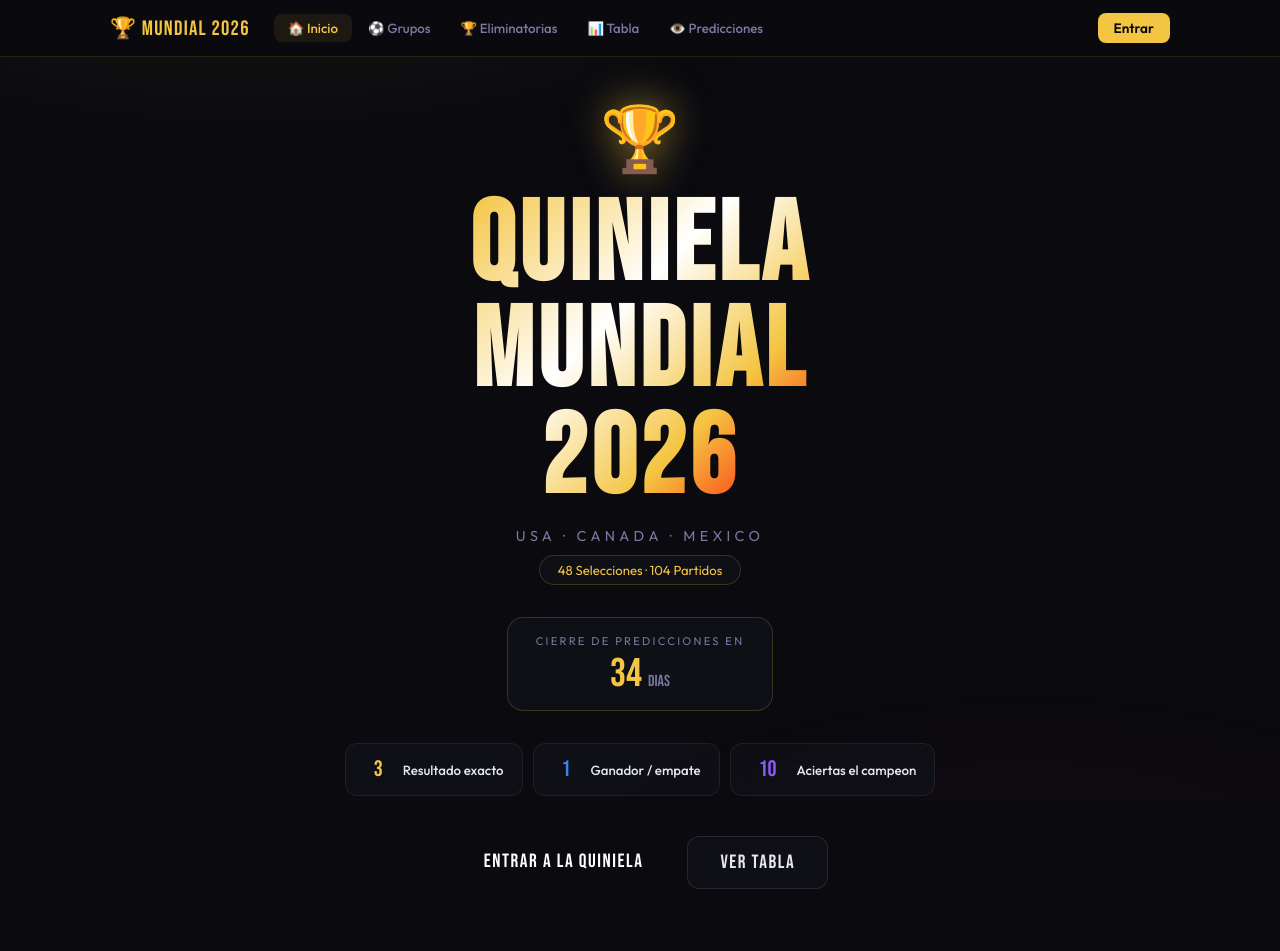
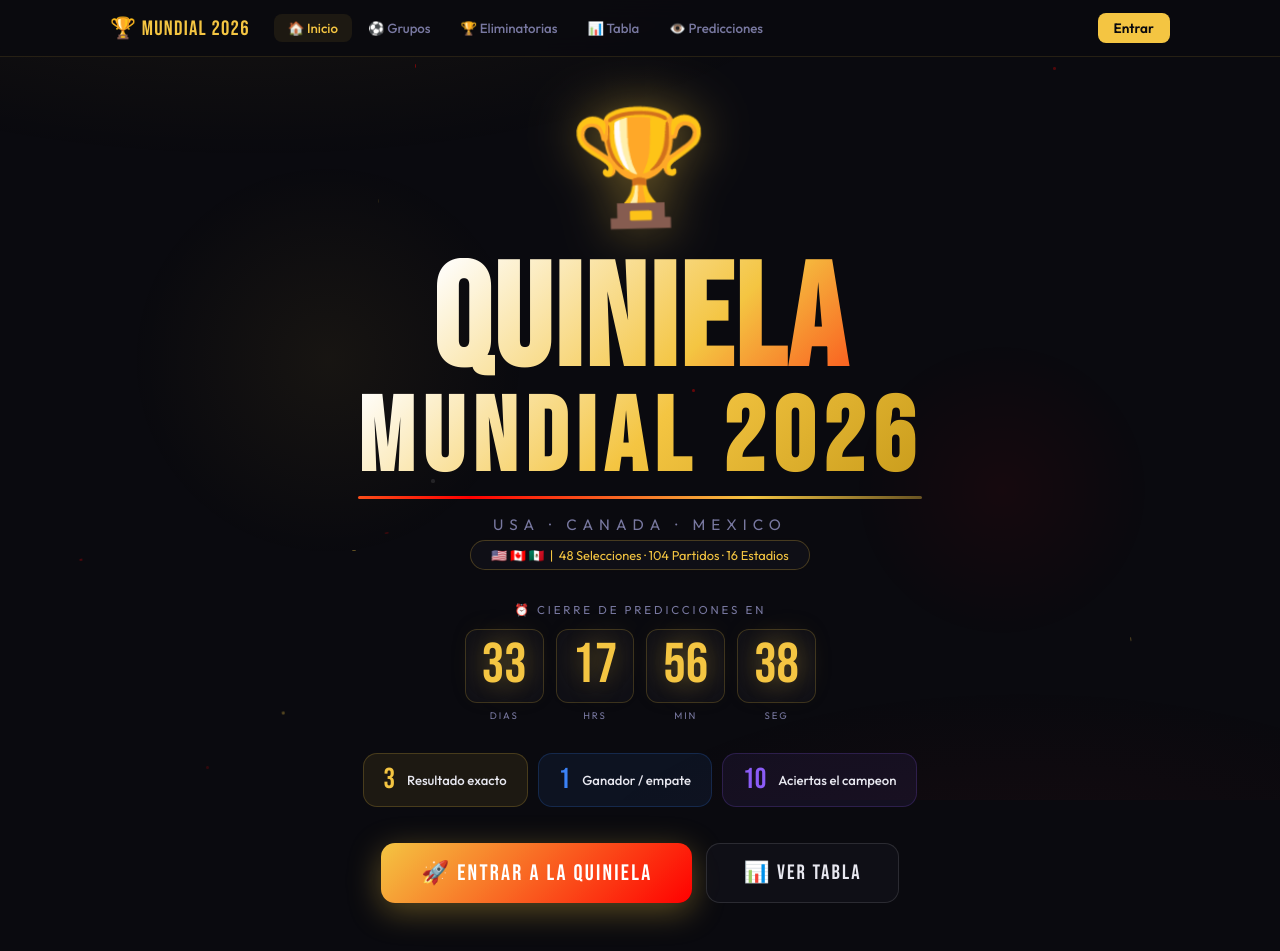
Before and after one commit to Procim18/quiniela-mundial-2026, a Next.js app: page / in a window 1280 px wide. Shown: the top 951 px of the page. Before the commit the page ends 929 px from the top, so only its background shows below. Built offline with nearby package versions, Linux system fonts and the light colour scheme.

Commit message:
Home: animaciones cinematograficas

```diff
--- a/src/app/page.tsx
+++ b/src/app/page.tsx
@@ -1,76 +1,247 @@
 'use client'
 import Link from 'next/link'
-import Deadlines from '@/components/Deadlines'
 import { useAuth } from '@/lib/auth-context'
-import { DEADLINE } from '@/lib/data'
+import { DEADLINES } from '@/lib/data'
+import { useEffect, useState, useRef } from 'react'
+
+function CountdownTimer({ target }: { target: Date }) {
+  const [diff, setDiff] = useState(0)
+  useEffect(() => {
+    const update = () => setDiff(Math.max(0, target.getTime() - Date.now()))
+    update()
+    const t = setInterval(update, 1000)
+    return () => clearInterval(t)
+  }, [target])
+  const d = Math.floor(diff / 86400000)
+  const h = Math.floor((diff % 86400000) / 3600000)
+  const m = Math.floor((diff % 3600000) / 60000)
+  const s = Math.floor((diff % 60000) / 1000)
+  return (
+    <div style={{ display: 'flex', gap: 12, justifyContent: 'center' }}>
+      {[{ v: d, l: 'DIAS' }, { v: h, l: 'HRS' }, { v: m, l: 'MIN' }, { v: s, l: 'SEG' }].map(({ v, l }) => (
+        <div key={l} style={{ textAlign: 'center' }}>
+          <div style={{ fontFamily: "'Bebas Neue', sans-serif", fontSize: 'clamp(2rem, 6vw, 3.5rem)', color: 'var(--gold)', lineHeight: 1, textShadow: '0 0 30px rgba(244,197,66,0.5)', minWidth: 64, background: 'rgba(17,17,24,0.8)', borderRadius: 12, padding: '8px 16px', border: '1px solid rgba(244,197,66,0.2)' }}>
+            {String(v).padStart(2, '0')}
+          </div>
+          <div style={{ fontSize: '0.6rem', color: 'var(--muted)', letterSpacing: '0.2em', marginTop: 6 }}>{l}</div>
+        </div>
+      ))}
+    </div>
+  )
+}
+
+function Particles() {
+  return (
+    <div style={{ position: 'fixed', inset: 0, pointerEvents: 'none', zIndex: 0, overflow: 'hidden' }}>
+      {Array.from({ length: 20 }).map((_, i) => (
+        <div key={i} style={{
+          position: 'absolute',
+          width: Math.random() * 3 + 1 + 'px',
+          height: Math.random() * 3 + 1 + 'px',
+          background: i % 3 === 0 ? 'var(--gold)' : i % 3 === 1 ? '#FF0000' : '#fff',
+          borderRadius: '50%',
+          left: Math.random() * 100 + '%',
+          top: Math.random() * 100 + '%',
+          opacity: Math.random() * 0.4 + 0.1,
+          animation: `floatUp ${Math.random() * 10 + 8}s linear ${Math.random() * 8}s infinite`,
+        }} />
+      ))}
+      <style>{`
+        @keyframes floatUp {
+          0% { transform: translateY(100vh) rotate(0deg); opacity: 0; }
+          10% { opacity: 0.4; }
+          90% { opacity: 0.2; }
+          100% { transform: translateY(-10vh) rotate(720deg); opacity: 0; }
+        }
+        @keyframes gradientShift {
+          0%, 100% { background-position: 0% 50%; }
+          50% { background-position: 100% 50%; }
+        }
+        @keyframes glowPulse {
+          0%, 100% { text-shadow: 0 0 20px rgba(244,197,66,0.3), 0 0 40px rgba(244,197,66,0.1); }
+          50% { text-shadow: 0 0 40px rgba(244,197,66,0.6), 0 0 80px rgba(244,197,66,0.3), 0 0 120px rgba(255,0,0,0.2); }
+        }
+        @keyframes slideUp {
+          from { opacity: 0; transform: translateY(40px); }
+          to { opacity: 1; transform: translateY(0); }
+        }
+        @keyframes scaleIn {
+          from { opacity: 0; transform: scale(0.8); }
+          to { opacity: 1; transform: scale(1); }
+        }
+        @keyframes borderGlow {
+          0%, 100% { border-color: rgba(244,197,66,0.2); box-shadow: 0 0 0 0 rgba(244,197,66,0); }
+          50% { border-color: rgba(244,197,66,0.5); box-shadow: 0 0 20px 2px rgba(244,197,66,0.15); }
+        }
+        @keyframes trophyBounce {
+          0%, 100% { transform: translateY(0) rotate(-2deg); filter: drop-shadow(0 0 20px rgba(244,197,66,0.4)); }
+          25% { transform: translateY(-12px) rotate(2deg); filter: drop-shadow(0 0 40px rgba(244,197,66,0.7)); }
+          75% { transform: translateY(-6px) rotate(-1deg); filter: drop-shadow(0 0 30px rgba(244,197,66,0.5)); }
+        }
+        @keyframes nikeStripe {
+          0% { background-position: 200% 0; }
+          100% { background-position: -200% 0; }
+        }
+      `}</style>
+    </div>
+  )
+}
 
 export default function HomePage() {
   const { player } = useAuth()
-  const daysLeft = Math.max(0, Math.ceil((DEADLINE.getTime() - Date.now()) / 86400000))
+  const [visible, setVisible] = useState(false)
+  const daysLeft = Math.max(0, Math.ceil((DEADLINES.grupos.getTime() - Date.now()) / 86400000))
+  const isPast = Date.now() > DEADLINES.grupos.getTime()
+
+  useEffect(() => {
+    setTimeout(() => setVisible(true), 100)
+  }, [])
 
   return (
-    <div style={{ minHeight: '90vh', display: 'flex', flexDirection: 'column', alignItems: 'center', justifyContent: 'center', padding: '40px 20px', textAlign: 'center' }}>
+    <div style={{ minHeight: '92vh', display: 'flex', flexDirection: 'column', alignItems: 'center', justifyContent: 'center', padding: '40px 20px', textAlign: 'center', position: 'relative', overflow: 'hidden' }}>
+      <Particles />
 
-      <div style={{ fontSize: '4rem', animation: 'float 3s ease-in-out infinite', marginBottom: 16, filter: 'drop-shadow(0 0 20px rgba(244,197,66,0.6))' }}>🏆</div>
+      {/* Glow orbs */}
+      <div style={{ position: 'fixed', top: '20%', left: '10%', width: 400, height: 400, background: 'radial-gradient(circle, rgba(244,197,66,0.06) 0%, transparent 70%)', borderRadius: '50%', pointerEvents: 'none', animation: 'glowPulse 4s ease-in-out infinite' }} />
+      <div style={{ position: 'fixed', bottom: '20%', right: '10%', width: 300, height: 300, background: 'radial-gradient(circle, rgba(255,0,0,0.05) 0%, transparent 70%)', borderRadius: '50%', pointerEvents: 'none', animation: 'glowPulse 5s ease-in-out 1s infinite' }} />
 
+      <div style={{ position: 'relative', zIndex: 1, opacity: visible ? 1 : 0, transition: 'opacity 0.8s ease' }}>
+
+        {/* Trophy */}
+        <div style={{ fontSize: 'clamp(4rem, 10vw, 7rem)', animation: 'trophyBounce 3s ease-in-out infinite', marginBottom: 20, display: 'inline-block' }}>🏆</div>
+
+        {/* Title */}
+        <div style={{ animation: 'slideUp 0.8s ease 0.2s both' }}>
           <h1 style={{
             fontFamily: "'Bebas Neue', sans-serif",
-        fontSize: 'clamp(3.5rem, 12vw, 7rem)',
-        letterSpacing: '0.04em',
-        background: 'linear-gradient(135deg, #F4C542 0%, #fff 40%, #F4C542 70%, #FF0000 100%)',
+            fontSize: 'clamp(4rem, 14vw, 9rem)',
+            letterSpacing: '0.02em',
+            background: 'linear-gradient(135deg, #C89B1A 0%, #F4C542 25%, #fff 50%, #F4C542 75%, #FF0000 100%)',
+            backgroundSize: '200% 200%',
             WebkitBackgroundClip: 'text', WebkitTextFillColor: 'transparent',
-        backgroundClip: 'text', lineHeight: 0.95, marginBottom: 14,
+            backgroundClip: 'text', lineHeight: 0.9, marginBottom: 0,
+            animation: 'gradientShift 4s ease infinite',
           }}>
-        Quiniela<br />Mundial<br />2026
+            QUINIELA
           </h1>
+          <h1 style={{
+            fontFamily: "'Bebas Neue', sans-serif",
+            fontSize: 'clamp(3rem, 10vw, 6.5rem)',
+            letterSpacing: '0.08em',
+            background: 'linear-gradient(135deg, #fff 0%, #F4C542 50%, #C89B1A 100%)',
+            WebkitBackgroundClip: 'text', WebkitTextFillColor: 'transparent',
+            backgroundClip: 'text', lineHeight: 1, marginBottom: 4,
+          }}>
+            MUNDIAL 2026
+          </h1>
+        </div>
 
-      <p style={{ color: 'var(--muted)', fontSize: '0.9rem', letterSpacing: '0.3em', textTransform: 'uppercase', marginBottom: 10 }}>
+        {/* Stripe */}
+        <div style={{ height: 3, background: 'linear-gradient(90deg, transparent, var(--gold), #FF0000, var(--gold), transparent)', backgroundSize: '200% 100%', animation: 'nikeStripe 2s linear infinite', marginBottom: 16, borderRadius: 2 }} />
+
+        {/* Subtitle */}
+        <div style={{ animation: 'slideUp 0.8s ease 0.4s both' }}>
+          <p style={{ color: 'var(--muted)', fontSize: 'clamp(0.75rem, 2vw, 0.95rem)', letterSpacing: '0.4em', textTransform: 'uppercase', marginBottom: 6 }}>
             USA · Canada · Mexico
           </p>
-
-      <div style={{ display: 'inline-flex', gap: 8, alignItems: 'center', background: 'rgba(17,17,24,0.8)', border: '1px solid rgba(244,197,66,0.2)', borderRadius: 100, padding: '6px 18px', fontSize: '0.82rem', color: 'var(--gold)', marginBottom: 32, backdropFilter: 'blur(10px)' }}>
-        48 Selecciones · 104 Partidos
+          <div style={{ display: 'inline-flex', gap: 8, alignItems: 'center', background: 'rgba(17,17,24,0.8)', border: '1px solid rgba(244,197,66,0.2)', borderRadius: 100, padding: '6px 20px', fontSize: '0.8rem', color: 'var(--gold)', marginBottom: 32, backdropFilter: 'blur(10px)', animation: 'borderGlow 3s ease-in-out infinite' }}>
+            🇺🇸 🇨🇦 🇲🇽 &nbsp;|&nbsp; 48 Selecciones · 104 Partidos · 16 Estadios
+          </div>
         </div>
 
-      {daysLeft > 0 && (
-        <div style={{ marginBottom: 32, background: 'rgba(17,17,24,0.8)', border: '1px solid rgba(244,197,66,0.2)', borderRadius: 16, padding: '16px 28px', backdropFilter: 'blur(10px)' }}>
-          <div style={{ fontSize: '0.7rem', color: 'var(--muted)', letterSpacing: '0.2em', textTransform: 'uppercase', marginBottom: 6 }}>Cierre de predicciones en</div>
-          <div style={{ fontFamily: "'Bebas Neue', sans-serif", fontSize: '2.5rem', color: 'var(--gold)', lineHeight: 1 }}>{daysLeft}<span style={{ fontSize: '1rem', marginLeft: 6, color: 'var(--muted)' }}>dias</span></div>
+        {/* Countdown */}
+        {!isPast && (
+          <div style={{ marginBottom: 32, animation: 'scaleIn 0.8s ease 0.6s both' }}>
+            <p style={{ fontSize: '0.72rem', color: 'var(--muted)', letterSpacing: '0.25em', textTransform: 'uppercase', marginBottom: 12 }}>
+              ⏰ Cierre de predicciones en
+            </p>
+            <CountdownTimer target={DEADLINES.grupos} />
           </div>
         )}
 
-      <div style={{ display: 'flex', flexWrap: 'wrap', gap: 10, justifyContent: 'center', marginBottom: 40 }}>
+        {/* Scoring cards */}
+        <div style={{ display: 'flex', flexWrap: 'wrap', gap: 10, justifyContent: 'center', marginBottom: 36, animation: 'slideUp 0.8s ease 0.8s both' }}>
           {[
-          { pts: '3', label: 'Resultado exacto', color: 'var(--gold)' },
-          { pts: '1', label: 'Ganador / empate', color: 'var(--blue)' },
-          { pts: '10', label: 'Aciertas el campeon', color: 'var(--purple)' },
+            { pts: '3', label: 'Resultado exacto', color: 'var(--gold)', bg: 'rgba(244,197,66,0.08)', border: 'rgba(244,197,66,0.2)' },
+            { pts: '1', label: 'Ganador / empate', color: 'var(--blue)', bg: 'rgba(59,130,246,0.08)', border: 'rgba(59,130,246,0.2)' },
+            { pts: '10', label: 'Aciertas el campeon', color: 'var(--purple)', bg: 'rgba(139,92,246,0.08)', border: 'rgba(139,92,246,0.2)' },
           ].map(s => (
-          <div key={s.pts} style={{ background: 'rgba(17,17,24,0.8)', border: '1px solid rgba(255,255,255,0.07)', borderRadius: 12, padding: '10px 18px', display: 'flex', alignItems: 'center', gap: 10, backdropFilter: 'blur(10px)' }}>
-            <span style={{ fontFamily: "'Bebas Neue', sans-serif", fontSize: '1.4rem', color: s.color, background: s.color + '18', borderRadius: 8, padding: '2px 10px' }}>{s.pts}</span>
-            <span style={{ fontSize: '0.83rem', fontWeight: 500 }}>{s.label}</span>
+            <div key={s.pts} style={{ background: s.bg, border: '1px solid ' + s.border, borderRadius: 14, padding: '12px 20px', display: 'flex', alignItems: 'center', gap: 12, backdropFilter: 'blur(10px)', transition: 'transform 0.2s', cursor: 'default' }}
+              onMouseEnter={e => (e.currentTarget.style.transform = 'translateY(-3px)')}
+              onMouseLeave={e => (e.currentTarget.style.transform = 'translateY(0)')}>
+              <span style={{ fontFamily: "'Bebas Neue', sans-serif", fontSize: '1.8rem', color: s.color, lineHeight: 1 }}>{s.pts}</span>
+              <span style={{ fontSize: '0.82rem', fontWeight: 500, color: 'var(--text)' }}>{s.label}</span>
             </div>
           ))}
         </div>
 
+        {/* CTA Buttons */}
+        <div style={{ display: 'flex', gap: 14, flexWrap: 'wrap', justifyContent: 'center', animation: 'slideUp 0.8s ease 1s both' }}>
           {player ? (
-        <div style={{ display: 'flex', gap: 12, flexWrap: 'wrap', justifyContent: 'center' }}>
-          <Link href="/grupos" style={{ background: 'linear-gradient(135deg, var(--gold), var(--nike-red))', color: '#fff', borderRadius: 12, padding: '14px 32px', fontFamily: "'Bebas Neue', sans-serif", fontSize: '1.2rem', letterSpacing: '0.08em' }}>
-            Ir a Grupos
+            <>
+              <Link href="/grupos" style={{
+                background: 'linear-gradient(135deg, var(--gold), #FF0000)',
+                color: '#fff', borderRadius: 14, padding: '16px 36px',
+                fontFamily: "'Bebas Neue', sans-serif", fontSize: '1.3rem', letterSpacing: '0.1em',
+                boxShadow: '0 8px 32px rgba(244,197,66,0.3), 0 0 0 1px rgba(244,197,66,0.2)',
+                transition: 'all 0.2s', display: 'inline-block',
+              }}
+                onMouseEnter={e => { (e.currentTarget as HTMLElement).style.transform = 'translateY(-3px)'; (e.currentTarget as HTMLElement).style.boxShadow = '0 12px 40px rgba(244,197,66,0.45), 0 0 0 1px rgba(244,197,66,0.3)' }}
+                onMouseLeave={e => { (e.currentTarget as HTMLElement).style.transform = 'translateY(0)'; (e.currentTarget as HTMLElement).style.boxShadow = '0 8px 32px rgba(244,197,66,0.3), 0 0 0 1px rgba(244,197,66,0.2)' }}>
+                ⚽ Mis Predicciones
               </Link>
-          <Link href="/eliminatorias" style={{ background: 'rgba(17,17,24,0.8)', border: '1px solid rgba(255,255,255,0.1)', color: 'var(--text)', borderRadius: 12, padding: '14px 32px', fontFamily: "'Bebas Neue', sans-serif", fontSize: '1.2rem', letterSpacing: '0.08em', backdropFilter: 'blur(10px)' }}>
-            Eliminatorias
+              <Link href="/clasificacion" style={{
+                background: 'rgba(17,17,24,0.8)', border: '1px solid rgba(255,255,255,0.12)',
+                color: 'var(--text)', borderRadius: 14, padding: '16px 36px',
+                fontFamily: "'Bebas Neue', sans-serif", fontSize: '1.3rem', letterSpacing: '0.1em',
+                backdropFilter: 'blur(10px)', transition: 'all 0.2s', display: 'inline-block',
+              }}
+                onMouseEnter={e => { (e.currentTarget as HTMLElement).style.transform = 'translateY(-3px)'; (e.currentTarget as HTMLElement).style.borderColor = 'rgba(244,197,66,0.3)' }}
+                onMouseLeave={e => { (e.currentTarget as HTMLElement).style.transform = 'translateY(0)'; (e.currentTarget as HTMLElement).style.borderColor = 'rgba(255,255,255,0.12)' }}>
+                📊 Ver Tabla
               </Link>
+            </>
+          ) : (
+            <>
+              <Link href="/login" style={{
+                background: 'linear-gradient(135deg, var(--gold), #FF0000)',
+                color: '#fff', borderRadius: 14, padding: '16px 40px',
+                fontFamily: "'Bebas Neue', sans-serif", fontSize: '1.4rem', letterSpacing: '0.1em',
+                boxShadow: '0 8px 32px rgba(244,197,66,0.35)', transition: 'all 0.2s', display: 'inline-block',
+              }}
+                onMouseEnter={e => { (e.currentTarget as HTMLElement).style.transform = 'translateY(-3px)'; (e.currentTarget as HTMLElement).style.boxShadow = '0 14px 44px rgba(244,197,66,0.5)' }}
+                onMouseLeave={e => { (e.currentTarget as HTMLElement).style.transform = 'translateY(0)'; (e.currentTarget as HTMLElement).style.boxShadow = '0 8px 32px rgba(244,197,66,0.35)' }}>
+                🚀 Entrar a la Quiniela
+              </Link>
+              <Link href="/clasificacion" style={{
+                background: 'rgba(17,17,24,0.8)', border: '1px solid rgba(255,255,255,0.12)',
+                color: 'var(--text)', borderRadius: 14, padding: '16px 36px',
+                fontFamily: "'Bebas Neue', sans-serif", fontSize: '1.3rem', letterSpacing: '0.1em',
+                backdropFilter: 'blur(10px)', transition: 'all 0.2s', display: 'inline-block',
+              }}
+                onMouseEnter={e => { (e.currentTarget as HTMLElement).style.transform = 'translateY(-3px)' }}
+                onMouseLeave={e => { (e.currentTarget as HTMLElement).style.transform = 'translateY(0)' }}>
+                📊 Ver Tabla
+              </Link>
+            </>
+          )}
         </div>
-      ) : (
-        <div style={{ display: 'flex', gap: 12, flexWrap: 'wrap', justifyContent: 'center' }}>
-          <Link href="/login" style={{ background: 'linear-gradient(135deg, var(--gold), var(--nike-red))', color: '#fff', borderRadius: 12, padding: '14px 32px', fontFamily: "'Bebas Neue', sans-serif", fontSize: '1.2rem', letterSpacing: '0.08em' }}>
-            Entrar a la Quiniela
-          </Link>
-          <Link href="/clasificacion" style={{ background: 'rgba(17,17,24,0.8)', border: '1px solid rgba(255,255,255,0.1)', color: 'var(--text)', borderRadius: 12, padding: '14px 32px', fontFamily: "'Bebas Neue', sans-serif", fontSize: '1.2rem', letterSpacing: '0.08em', backdropFilter: 'blur(10px)' }}>
-            Ver Tabla
-          </Link>
+
+        {/* Stats bar */}
+        <div style={{ marginTop: 48, display: 'flex', gap: 24, justifyContent: 'center', flexWrap: 'wrap', animation: 'slideUp 0.8s ease 1.2s both' }}>
+          {[
+            { n: '48', l: 'Selecciones' },
+            { n: '104', l: 'Partidos' },
+            { n: '16', l: 'Estadios' },
+            { n: '3', l: 'Paises sede' },
+          ].map(s => (
+            <div key={s.l} style={{ textAlign: 'center' }}>
+              <div style={{ fontFamily: "'Bebas Neue', sans-serif", fontSize: '2rem', color: 'var(--gold)', lineHeight: 1 }}>{s.n}</div>
+              <div style={{ fontSize: '0.7rem', color: 'var(--muted)', letterSpacing: '0.15em', textTransform: 'uppercase' }}>{s.l}</div>
             </div>
-      )}
+          ))}
+        </div>
+      </div>
     </div>
   )
 }
```
Lines whose indentation alone changed are shown as unchanged.
